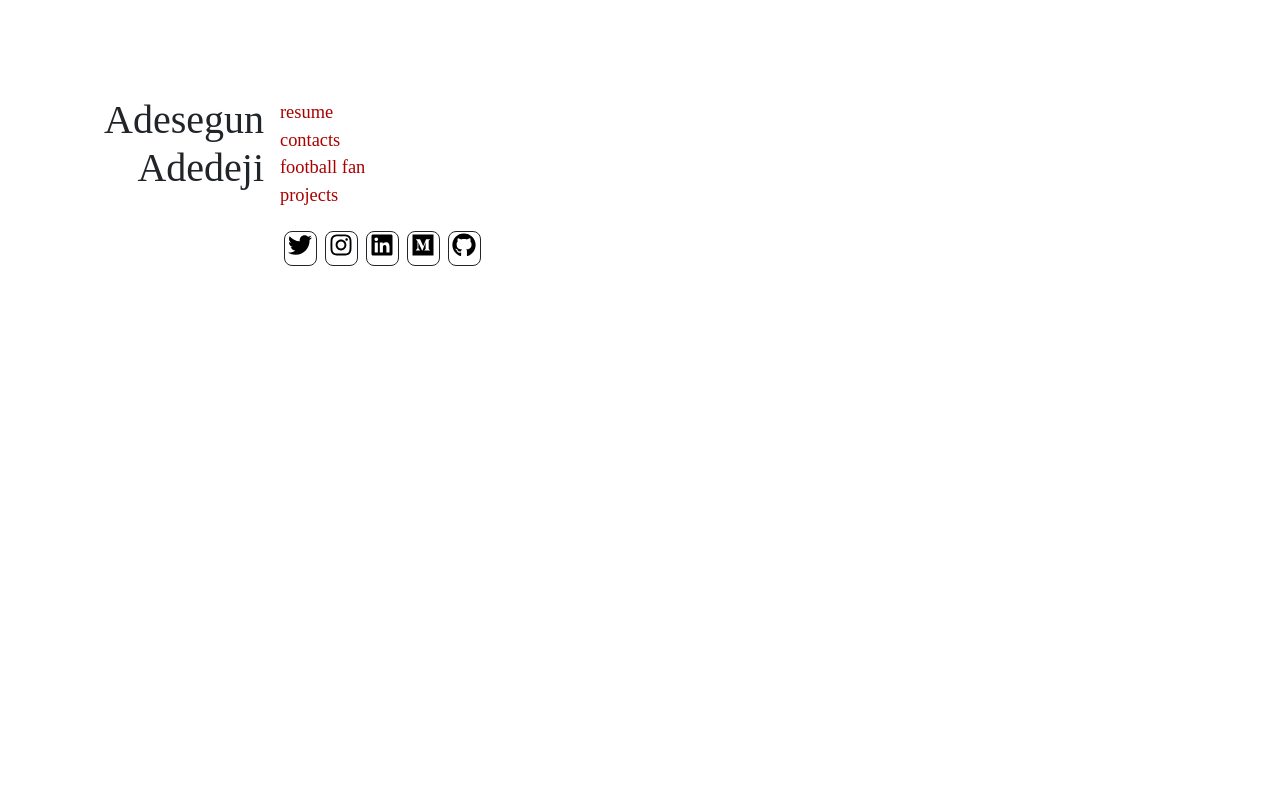
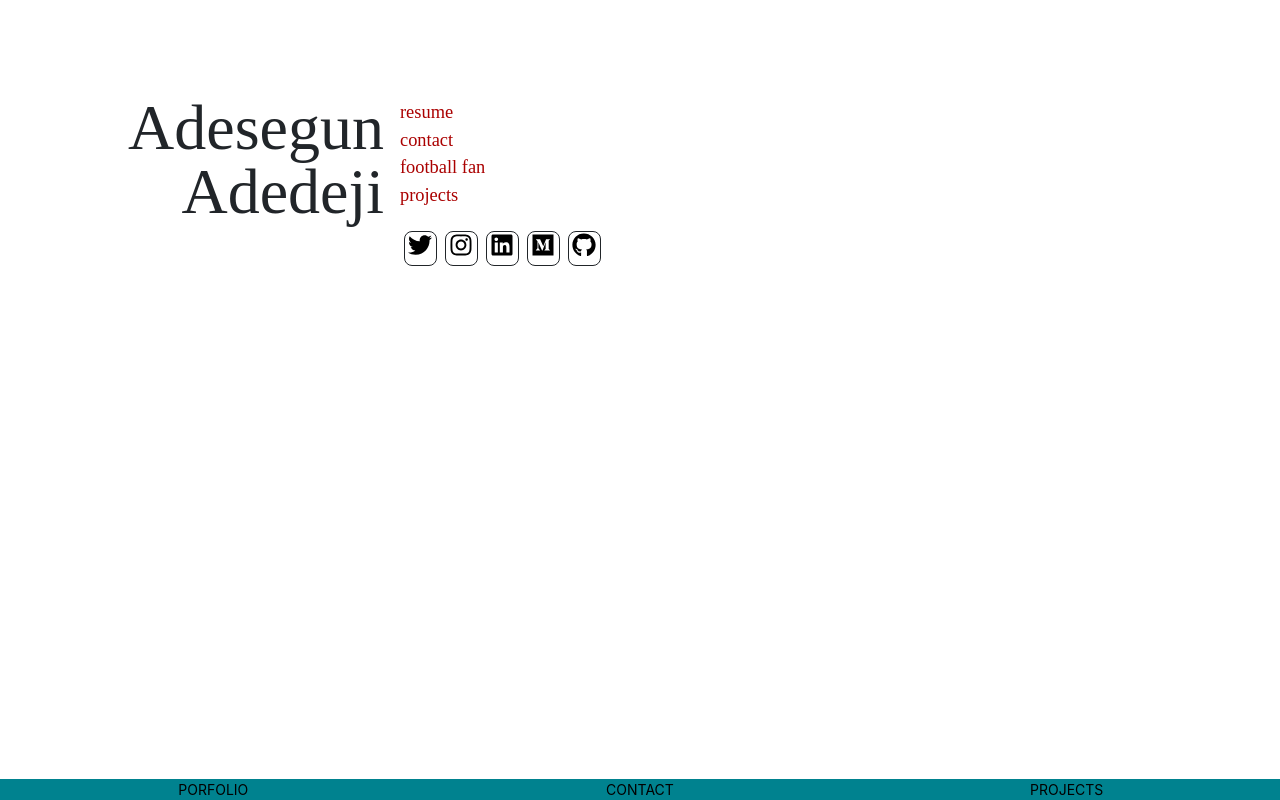
Before and after one commit to adesegunadedeji/portfolio-adesegun, a React (Create React App) app: page / in a window 1280 px wide. Built offline with nearby package versions, Linux system fonts and the light colour scheme; a web font is replaced by a local one.

Commit message:
Added Footer

```diff
--- a/src/App.js
+++ b/src/App.js
@@ -6,6 +6,7 @@ import {Route, Switch, BrowserRouter as Router} from 'react-router-dom'
 import Projects from './components/Projects/Projects';
 import Landing from './components/Landing'
 import Resume from './components/Resume';
+import FooterComponent from './components/Footer/Footer';
 function App() {
   return (
     <div className="App">
@@ -18,6 +19,7 @@ function App() {
        <Route  exact path ='/' component ={Landing}/>
        </Switch>
        </Router>
+       <FooterComponent/>
     </div>
   );
 }
--- a/src/components/Contact/Contact.jsx
+++ b/src/components/Contact/Contact.jsx
@@ -1,8 +1,22 @@
 import React from 'react'
+import {FaMapMarker,FaPhoneSquare, FaEnvelope,FaHome} from 'react-icons/fa'
+
 function Contact (){
     return (
         <div className = "AboutSection">
-            <h1> Contact Me</h1>
+
+            <div className="content">
+            <img className ="contactLogo"src="https://encrypted-tbn0.gstatic.com/images?q=tbn:ANd9GcRUCKL3oCYQrsdy77tT-kin6B1bSC4kqViLwJRqFzMqaCWkEkM6&s" alt="contactLogo"/>
+            </div>
+            <h3> My Address</h3>
+            <ul className="contact-info">
+                <li className="ContactInfolist"><FaMapMarker/> Woodbridge, NJ</li>
+                <li className="ContactInfolist"><FaPhoneSquare/>+1 443-799-9636</li>
+                <li className="ContactInfolist"><FaEnvelope/>contact@adeadedeji.com</li>
+                <li className="ContactInfolist"><FaHome/>
+                <a href = "https://www.adeadedeji.com/">adeadedeji.com</a>
+                </li>
+            </ul>
         </div>
     )
 }
--- a/src/components/Footer/Footer.jsx
+++ b/src/components/Footer/Footer.jsx
@@ -1,14 +1,19 @@
 import React from 'react'
-import { FaGlassWhiskey,FaHeart } from 'react-icons/fa'
-
+import {Link} from 'react-router-dom'
 function FooterComponent (){
         return (
-            <div className = "Footer">
-                <p>
-                    <small>
-                   Made with <FaHeart/> and Lots of <FaGlassWhiskey/>
-                       </small>
-                </p>
+            <div className = "Footerdiv">
+              <nav className="w-100 centerNav textNav w-50-ns">
+                <div className="third">
+                   <Link  className="f6"  to="/">porfolio</Link>
+                </div>
+                <div className="third">
+                <Link   className="f6" to="/contact">contact</Link>
+                </div>
+                <div className="third">
+                <Link  className="f6" to="/projects">projects</Link>
+                </div>
+                </nav>
             </div>
         )
 }
--- a/src/components/Landing.jsx
+++ b/src/components/Landing.jsx
@@ -5,19 +5,17 @@ import {Link} from 'react-router-dom'
         return (
             <div className ="landingPage">
             <div className ="header">
-                <h1>
+                <h1 className="headerLanding">
                 <span>Adesegun Adedeji</span>
+
                 </h1>
             </div>
-
-
                 <div className="icons">
                 <div className="Menu">
                 <nav>
                     <ul>
-
                         <li><Link className="aTagLinks" to="/resume">resume</Link></li>
-                        <li><Link className="aTagLinks" to="/contact">contacts</Link></li>
+                        <li><Link className="aTagLinks" to="/contact">contact</Link></li>
                         <li><Link className="aTagLinks" to="/thetacklespot">football fan</Link></li>
                         <li><Link className="aTagLinks" to="/projects">projects</Link></li>
                         {/* <a href="https://twitter.com/intent/tweet?screen_name=ade_segun&ref_src=twsrc%5Etfw" class="twitter-mention-button" data-show-count="false">Tweet to @ade_segun</a><script async src="https://platform.twitter.com/widgets.js" charset="utf-8"></script> */}
--- a/src/components/Resume.jsx
+++ b/src/components/Resume.jsx
@@ -1,10 +1,10 @@
 import React, {Component} from 'react'
+
 class Resume extends Component{
     render(){
         return (
             <div className="ResumePage">
-                <h1>Resume Page</h1>
-                <a href="https://peaceful-hamlet-56854.herokuapp.com">First Project </a>
+
             </div>
         )
     }
--- a/src/index.css
+++ b/src/index.css
@@ -39,7 +39,7 @@ span.myButton{
 nav{
   display: inline-block;
 }
-  h1 {
+  .headerLanding {
     font-family: 'McLaren', cursive;
     font-size: 4em;
     text-align: right;
@@ -53,18 +53,30 @@ nav{
   display: inline-block;
 } */
 
+.contact-info{
+  margin-bottom: 4em;
+  margin-left: 2em;
+}
 .icons{
   margin-left: 1em;
   margin-top: 6.2em;
   float: left;
 }
+body{
+  background-color: #EAEAEA;
+}
+
 ul{
+  display: block;
   list-style-type: none;
   margin: 0;
   padding: 0;
 }
-
-.aTagLinks{
+.contactLogo{
+  width: 64px;
+  height: 72px;
+}
+.aTagLinks,.ContactInfolist{
   font-family: 'McLaren', cursive;
   font-size: 1.15em
 }
@@ -119,3 +131,27 @@ body {
 /* Small screens */
 @media only screen {
 }
+.Footerdiv{
+  background-color: #00828F;
+  position: absolute;
+  bottom: 0;
+  width:  100%;
+}
+.third{
+  width: 33.33333%;
+  float: left;
+}
+.centerNav{
+  margin-right: auto;
+  margin-left: auto;
+}
+.textNav{
+  text-transform: uppercase;
+  text-align: center;
+  font-size: .875rem;
+
+}
+a.f6{
+  opacity: 1;
+  color: black;
+}
```
